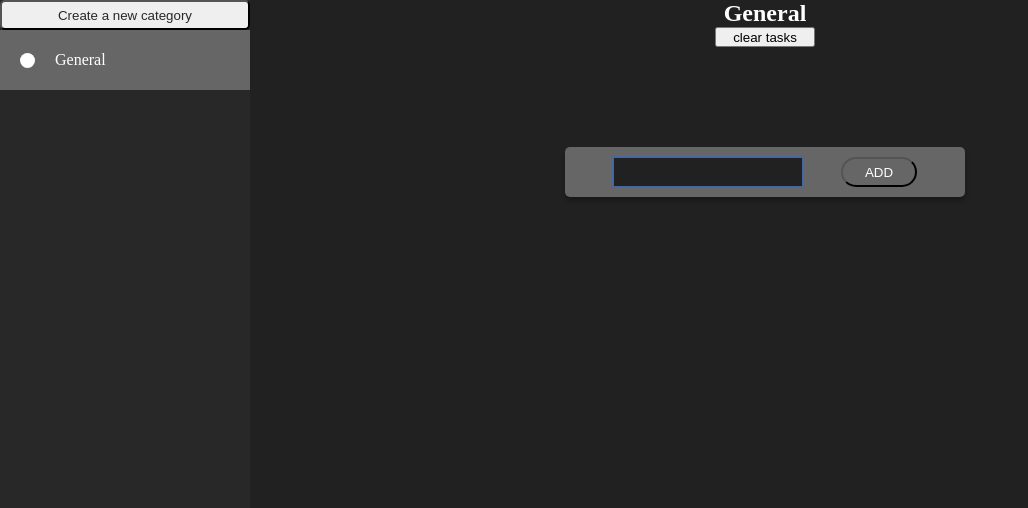
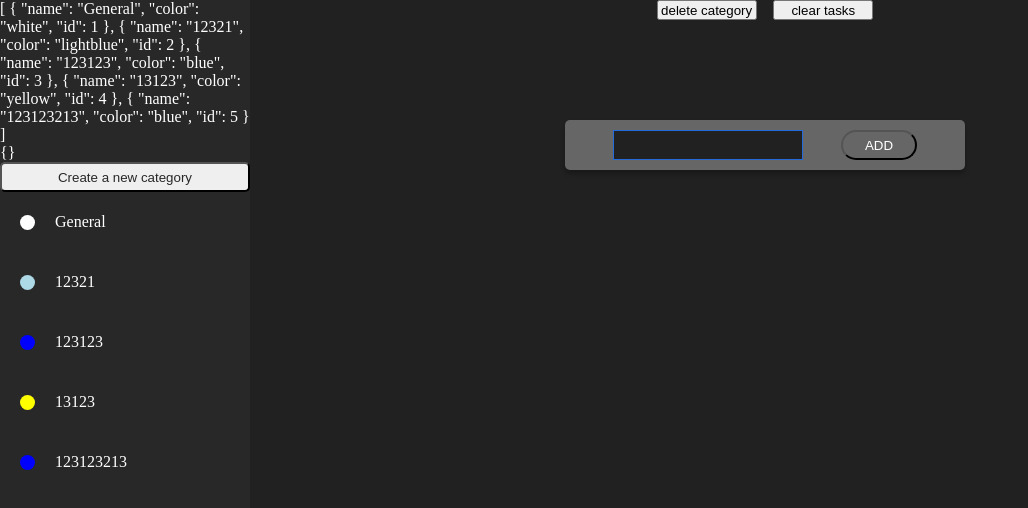
Before and after one commit to DerLoescher/TodoList-with-Categories, a Vue app: page / in a window 1280 px wide. Shown: the top 508 px of the page, without its empty margins (0-1028 px from the left). Built offline with nearby package versions, Linux system fonts and the light colour scheme; data requests are answered from the project's data file.

Commit message:
adding and deleting categories via the server

```diff
--- a/package.json
+++ b/package.json
@@ -5,9 +5,11 @@
   "scripts": {
     "serve": "vue-cli-service serve",
     "build": "vue-cli-service build",
-    "lint": "vue-cli-service lint"
+    "lint": "vue-cli-service lint",
+    "serve-json": "json-server --watch public/db.json --port 3001"
   },
   "dependencies": {
+    "axios": "^0.27.2",
     "core-js": "^3.8.3",
     "vue": "^3.2.13",
     "vuex": "^4.0.2"
--- /dev/null
+++ b/public/db.json
@@ -0,0 +1,30 @@
+{
+  "categories": [
+    {
+      "name": "General",
+      "color": "white",
+      "id": 1
+    },
+    {
+      "name": "12321",
+      "color": "lightblue",
+      "id": 2
+    },
+    {
+      "name": "123123",
+      "color": "blue",
+      "id": 3
+    },
+    {
+      "name": "13123",
+      "color": "yellow",
+      "id": 4
+    },
+    {
+      "name": "123123213",
+      "color": "blue",
+      "id": 5
+    }
+  ],
+  "tasks": []
+}
--- /dev/null
+++ b/src/api/axios.js
@@ -0,0 +1,7 @@
+import AxiosOrigin from "axios";
+
+const axios = AxiosOrigin.create({
+  baseURL: "http://localhost:3001",
+});
+
+export default axios;
--- /dev/null
+++ b/src/api/index.js
@@ -0,0 +1,23 @@
+import axios from "./axios";
+
+class Api {
+  async getCategories() {
+    const { data } = await axios.get("/categories");
+    return data;
+  }
+  async getTasks() {
+    const { data } = await axios.get("/tasks");
+    return data;
+  }
+  async postTask(task) {
+    await axios.post("/tasks", task);
+  }
+  async postCategory(category) {
+    await axios.post("/categories", category);
+  }
+  async deleteCategory(categoryID) {
+    await axios.delete(`/categories/${categoryID}`);
+  }
+}
+
+export default new Api();
--- a/src/components/categories/CategoriesTab.vue
+++ b/src/components/categories/CategoriesTab.vue
@@ -1,5 +1,8 @@
 <template>
   <header class="tab_header">
+    {{ this.$store.state.categories }}
+    <br />
+    {{ this.$store.state.selectedCategory }}
     <nav>
       <ul class="category_wrapper">
         <button class="new_cat_btn" @click="this.$emit('openModal')">
@@ -10,8 +13,8 @@
           :class="{
             category_active: this.$store.state.selectedCategory == category,
           }"
-          v-for="(category, index) in this.$store.state.categories"
-          :key="`${category}_${index}`"
+          v-for="category in this.$store.state.categories"
+          :key="category"
           @click="this.$store.commit('categorySelected', category)"
         >
           <span
@@ -29,17 +32,10 @@
 export default {
   name: "CategoriesTab",
   data() {
-    return {
-      selectedCategory: null,
-    };
+    return {};
   },
   created() {
-    this.$store.commit("newCategoryWasCreated", {
-      tasks: [],
-      name: "General",
-      color: "white",
-      taskNumeration: 1,
-    });
+    this.$store.dispatch("getCategories");
   },
 };
 </script>
--- a/src/components/categories/ModalWindow.vue
+++ b/src/components/categories/ModalWindow.vue
@@ -35,12 +35,12 @@
   name: "ModalWindow",
   data() {
     return {
-      newCategory: { tasks: [], taskNumeration: 1 },
+      newCategory: {},
     };
   },
   methods: {
     addNewCategory() {
-      this.$store.commit("newCategoryWasCreated", this.newCategory);
+      this.$store.dispatch("addNewCategory", this.newCategory);
       this.newCategory = null;
       this.$emit("closeModal");
     },
--- a/src/components/taskList/WorkSpace.vue
+++ b/src/components/taskList/WorkSpace.vue
@@ -6,7 +6,7 @@
         <button
           class="cat_opts_btn"
           v-if="this.$store.state.selectedCategory.color !== 'white'"
-          @click="this.$store.commit('deleteCategory')"
+          @click="this.$store.dispatch('delCategory')"
         >
           delete category
         </button>
@@ -27,6 +27,7 @@
 <script>
 import InputTask from "./InputTask.vue";
 import TaskList from "./TaskList.vue";
+import Api from "../../api";
 
 export default {
   name: "WorkSpace",
@@ -38,8 +39,15 @@
     TaskList,
   },
   methods: {
-    pushTaskIntoList(taskName) {
-      this.$store.commit("pushTaskIntoList", taskName);
+    async pushTaskIntoList(taskName) {
+      await Api.postTask({
+        name: taskName,
+        isDone: false,
+      });
+      this.$store.commit("pushTaskIntoList", {
+        name: taskName,
+        isDone: false,
+      });
     },
     deleteTask(task) {
       this.$store.commit("taskHasBeenDeleted", task);
--- a/src/store.js
+++ b/src/store.js
@@ -1,9 +1,11 @@
 import { createStore } from "vuex";
+import Api from "./api";
 
 const store = createStore({
   state() {
     return {
       categories: [],
+      tasks: [],
       selectedCategory: {},
       colors: [
         "red",
@@ -17,19 +19,16 @@
     };
   },
   mutations: {
-    newCategoryWasCreated(state, category) {
-      state.categories.push(category);
-      state.selectedCategory = category;
+    newCategoryWasCreated(state, response, category) {
+      if (199 < response < 300) {
+        state.categories.push(category);
+      }
     },
     categorySelected(state, category) {
       state.selectedCategory = category;
     },
-    pushTaskIntoList(state, taskName) {
-      state.selectedCategory.tasks.push({
-        name: taskName,
-        isDone: false,
-        idx: +state.selectedCategory.taskNumeration,
-      });
+    pushTaskIntoList(state, task) {
+      state.selectedCategory.tasks.push(task);
       +state.selectedCategory.taskNumeration++;
     },
     taskHasBeenDeleted(state, task) {
@@ -37,19 +36,38 @@
         (t) => t !== task
       );
     },
-    deleteCategory(state) {
-      state.categories = state.categories.filter(
-        (item) => item !== state.selectedCategory
-      );
-      state.selectedCategory = state.categories.find(
-        (item) => item.color == "white"
-      );
+    deleteCategory(state, response) {
+      if (199 < response < 300) {
+        state.categories = state.categories.filter(
+          (item) => item !== state.selectedCategory
+        );
+      }
     },
     clearTasks(state) {
       state.selectedCategory.tasks = [];
     },
+    setCategories(state, data) {
+      state.categories = data;
+    },
   },
-  actions: {},
+  actions: {
+    async getCategories({ commit }) {
+      commit("setCategories", await Api.getCategories());
+    },
+    async addNewCategory({ commit }, newCategory) {
+      commit(
+        "newCategoryWasCreated",
+        await Api.postCategory(newCategory),
+        newCategory
+      );
+    },
+    async delCategory({ commit }) {
+      commit(
+        "deleteCategory",
+        await Api.deleteCategory(this.state.selectedCategory.id)
+      );
+    },
+  },
 });
 
 export default store;
```
Also changed, not shown: 1 other file (tests, documents, lock files or other folders).
